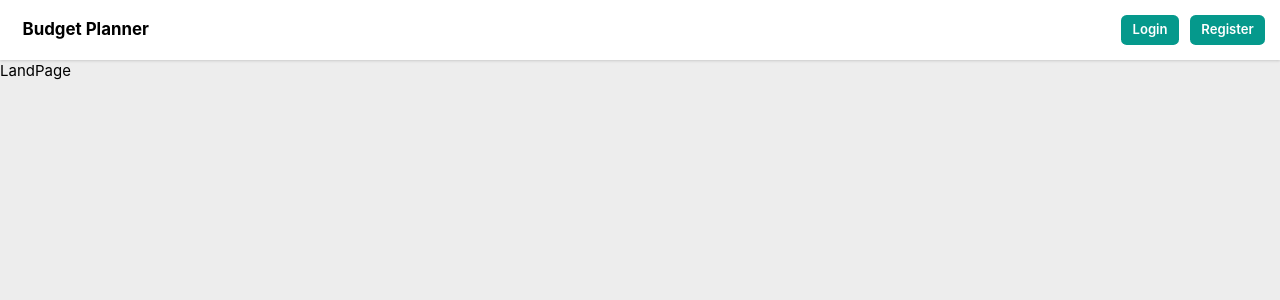
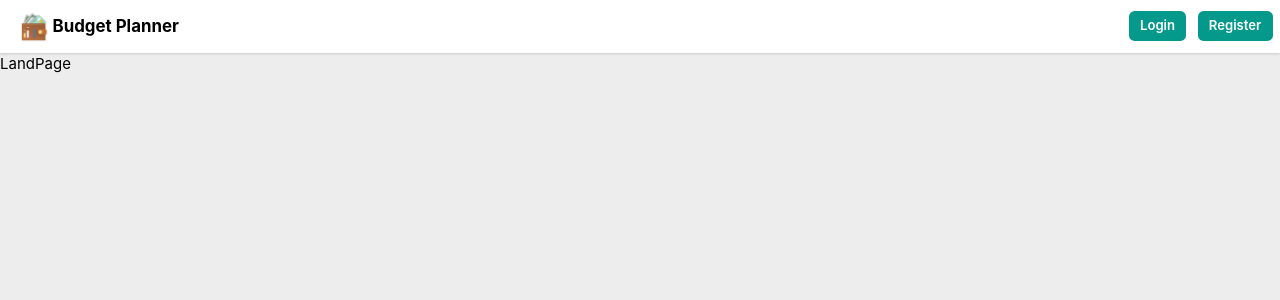
Before and after one commit to GraduationProjectFCI/budget_planner_web, a React (Create React App) app: page / in a window 1280 px wide. Shown: the top 300 px of the page. Built offline with nearby package versions, Linux system fonts and the light colour scheme; the HTML template or start-up script is replaced by a standard one.

Commit message:
add app logo

```diff
--- a/src/components/AppWrapper.js
+++ b/src/components/AppWrapper.js
@@ -1,10 +1,10 @@
-import React from "react";
+import { useState } from "react";
+
 import { BrowserRouter, Route, Routes } from "react-router-dom";
 import CheckValidty from "../PrivateRoute/CheckValid";
 import Sidebar from "./SideBar";
 import Unauthorized from "../pages/unauthorized";
-import { useState } from "react";
-import { useBreakpointValue } from "@chakra-ui/react";
+import { useBreakpointValue, Image, Text, Center } from "@chakra-ui/react";
 import { Box } from "@chakra-ui/layout";
 import Header from "./Header";
 import PrivateRoute from "../PrivateRoute/PrivateRoute";
@@ -19,6 +19,8 @@ import States from "../pages/states";
 import Deadlins from "../pages/deadlines";
 import MailConfirmation from "../pages/EmailConf";
 import LandPage from "../pages/landPage";
+
+import Wallet from "../assets/Wallet.png";
 
 const smVariant = { navigation: "drawer", navigationButton: true };
 const mdVariant = { navigation: "sidebar", navigationButton: false };
@@ -39,7 +41,19 @@ const AppWrapper = () => {
               <Header
                 showSidebarButton={false}
                 onShowSidebar={toggleSidebar}
-                Page_Header="Budget Planner"
+                Page_Header={
+                  <Center>
+                    <Image
+                      src={Wallet}
+                      alt="Wallet"
+                      boxSize="2.5rem"
+                      display="inline-block"
+                    />
+                    <Text fontSize="lg" fontWeight="bold">
+                      Budget Planner
+                    </Text>
+                  </Center>
+                }
                 headPosition="start"
               />
               <LandPage />
@@ -74,7 +88,11 @@ const AppWrapper = () => {
                 <Header
                   showSidebarButton={variants?.navigationButton}
                   onShowSidebar={toggleSidebar}
-                  Page_Header="Home"
+                  Page_Header={
+                    <Text fontSize="lg" fontWeight="bold" p={2}>
+                      Home
+                    </Text>
+                  }
                   headPosition="start"
                 />
                 <Home />
@@ -96,7 +114,11 @@ const AppWrapper = () => {
                 <Header
                   showSidebarButton={variants?.navigationButton}
                   onShowSidebar={toggleSidebar}
-                  Page_Header="Sheets"
+                  Page_Header={
+                    <Text fontSize="lg" fontWeight="bold" p={2}>
+                      Sheets
+                    </Text>
+                  }
                   headPosition="start"
                 />
                 <Sheets />
@@ -117,7 +139,11 @@ const AppWrapper = () => {
                 <Header
                   showSidebarButton={variants?.navigationButton}
                   onShowSidebar={toggleSidebar}
-                  Page_Header="Statistics"
+                  Page_Header={
+                    <Text fontSize="lg" fontWeight="bold" p={2}>
+                      Statistics
+                    </Text>
+                  }
                   headPosition="start"
                 />
                 <States />
@@ -138,7 +164,11 @@ const AppWrapper = () => {
                 <Header
                   showSidebarButton={variants?.navigationButton}
                   onShowSidebar={toggleSidebar}
-                  Page_Header="Deadlines"
+                  Page_Header={
+                    <Text fontSize="lg" fontWeight="bold" p={2}>
+                      Deadlines
+                    </Text>
+                  }
                   headPosition="start"
                 />
                 <Deadlins />
@@ -159,7 +189,11 @@ const AppWrapper = () => {
                 <Header
                   showSidebarButton={variants?.navigationButton}
                   onShowSidebar={toggleSidebar}
-                  Page_Header="Profile"
+                  Page_Header={
+                    <Text fontSize="lg" fontWeight="bold" p={2}>
+                      Profile
+                    </Text>
+                  }
                   headPosition="start"
                 />
                 <Profile />
--- a/src/components/Header.js
+++ b/src/components/Header.js
@@ -13,7 +13,6 @@ import {
 } from "@chakra-ui/react";
 
 import { GoThreeBars } from "react-icons/go";
-
 import { Link } from "react-router-dom";
 
 const Header = ({
@@ -38,19 +37,13 @@ const Header = ({
 
   if (!userData) {
     <Center>
-      <Spinner
-        thickness="4px"
-        speed="0.65s"
-        emptyColor="gray.200"
-        color="teal.500"
-        size="xl"
-      />
+      <Spinner emptyColor="gray.200" color="teal.500" size="lg" />
     </Center>;
   }
 
   return (
     <Flex
-      p={4}
+      p={2}
       color="black"
       justifyContent="center"
       alignItems="center"
@@ -66,11 +59,7 @@ const Header = ({
           />
         )}
       </Box>
-      <Box textAlign={headPosition} w="100%">
-        <Text fontSize="lg" fontWeight="bold">
-          {Page_Header}
-        </Text>
-      </Box>
+      <Box textAlign={headPosition}>{Page_Header}</Box>
 
       <Spacer />
       <Box>
```
